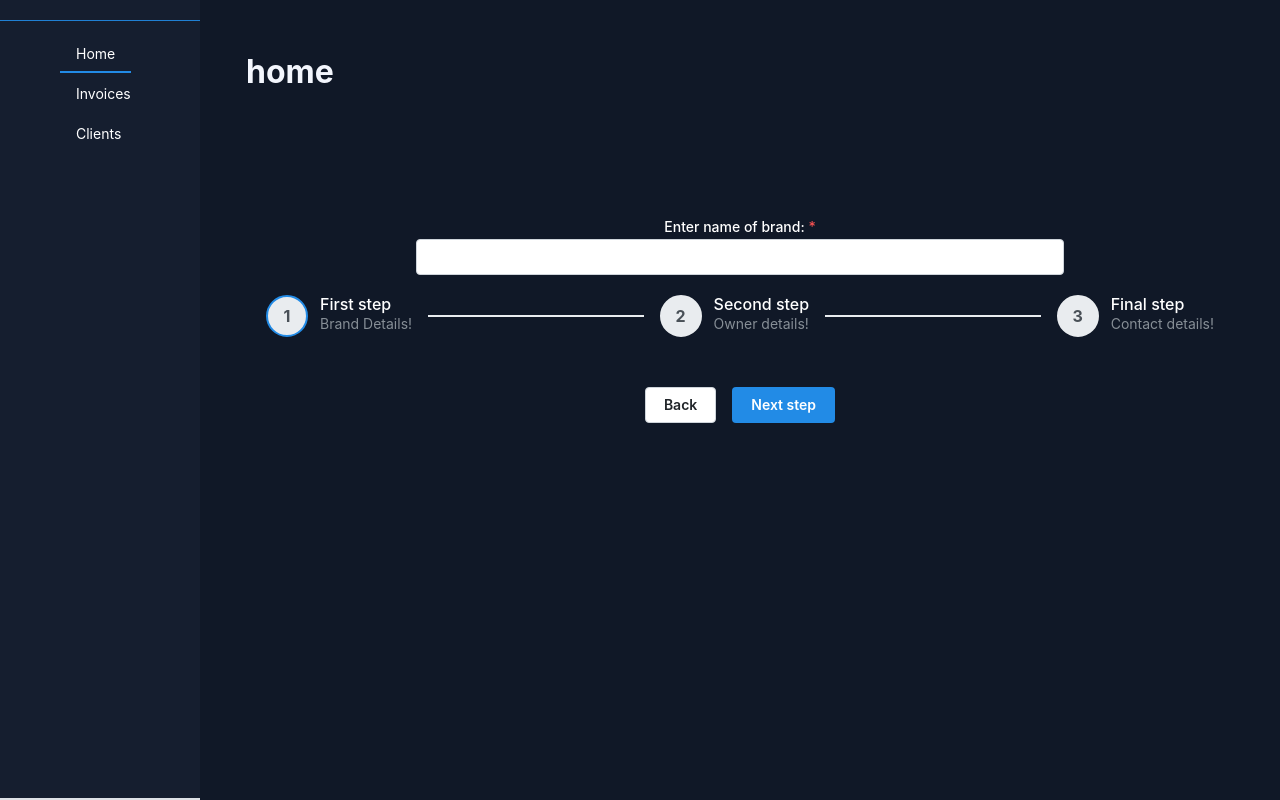
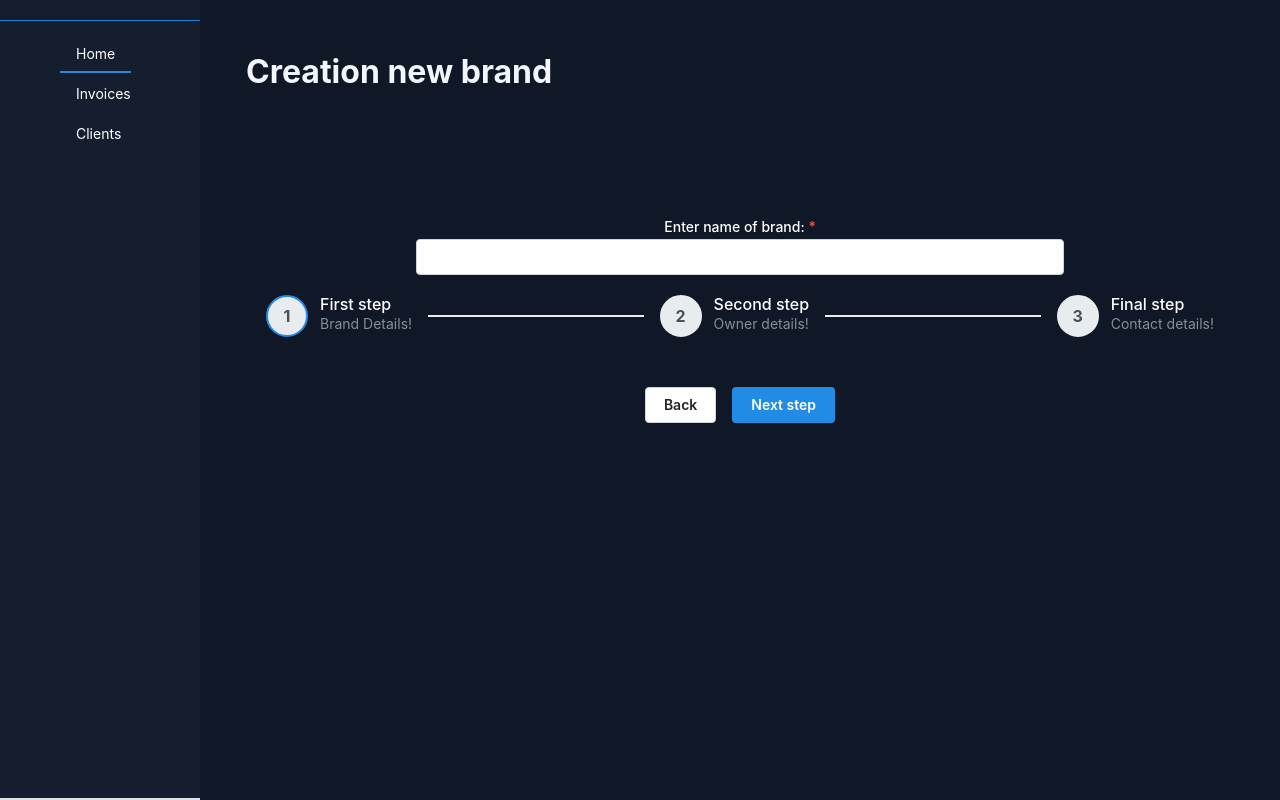
Before and after one commit to ChavdarStoilov/Go-Projects, a React (Vite) app in the folder Invoice system/client/: page / in a window 1280 px wide. Built offline with nearby package versions, Linux system fonts and the light colour scheme.

Commit message:
Added new title for creation new brand page

```diff
--- a/Invoice system/client/src/components/appContent.jsx
+++ b/Invoice system/client/src/components/appContent.jsx
@@ -7,7 +7,7 @@ export default function AppContent({ pageName, brand }) {
     return (
         <div className="app-content">
             <div className="app-content-header">
-                <h1 className="app-content-headerText">{pageName}</h1>
+                <h1 className="app-content-headerText">{!brand && pageName == "home"? "Creation new brand" : pageName}</h1>
                 {pageName === "invoices" && (
                     <Button variant="light" radius="lg">
                         Add Invoice
```
